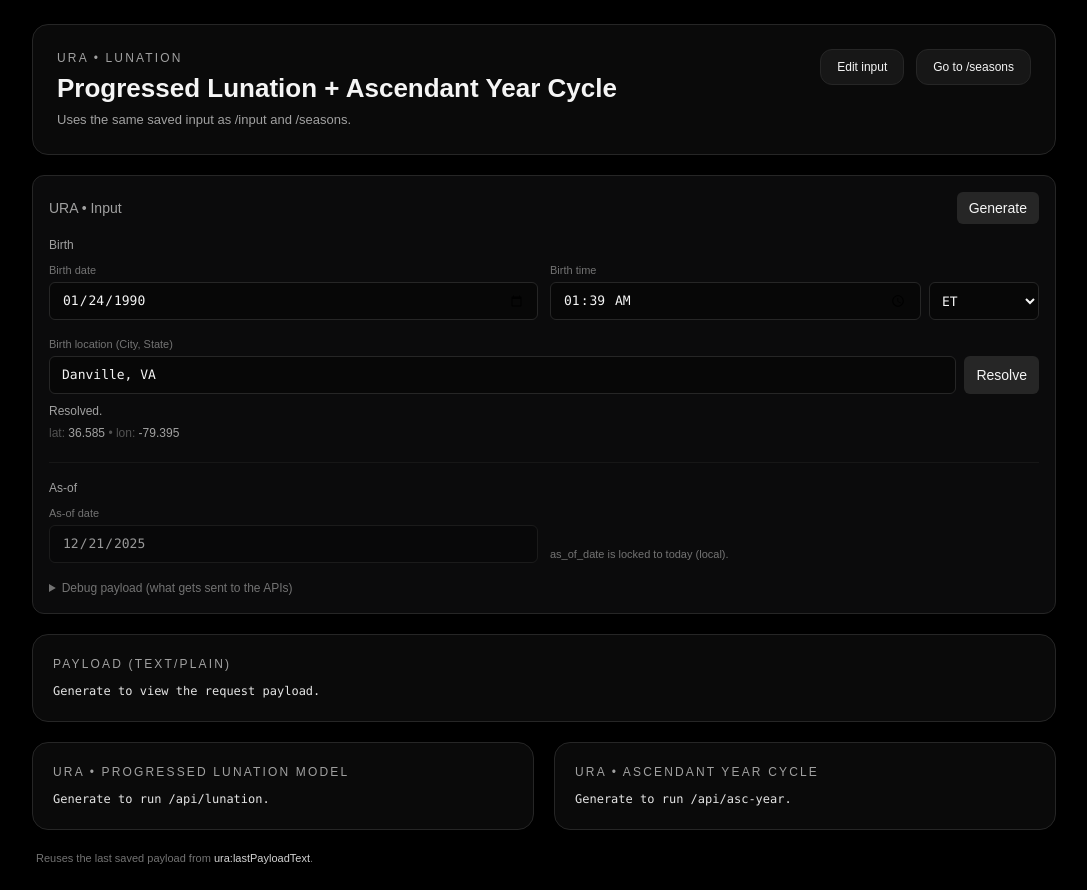
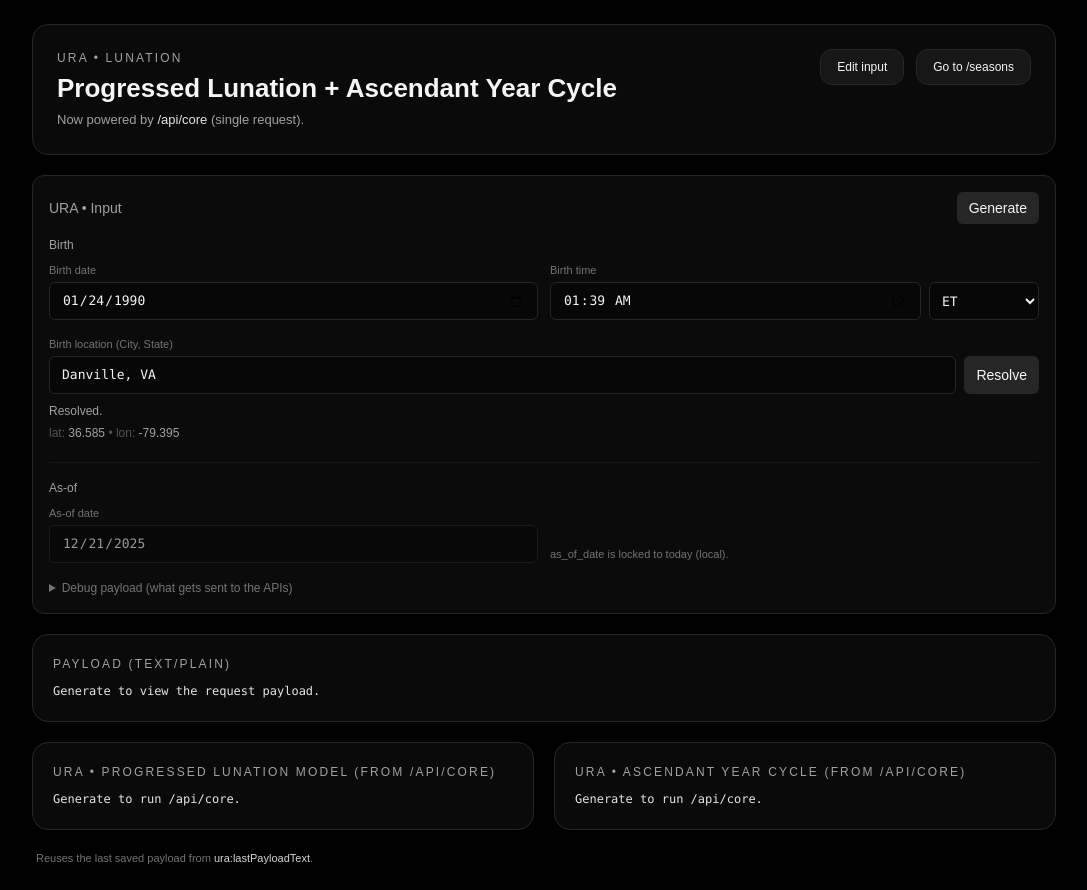
Before and after one commit to jaysperspective/URA, a Next.js app in the folder web/: page /lunation in a window 1280 px wide. Shown: the whole page, without its empty margins (96-1183 px from the left). Built offline with nearby package versions, Linux system fonts and the light colour scheme.

Commit message:
Update page.tsx

```diff
--- a/web/src/app/lunation/page.tsx
+++ b/web/src/app/lunation/page.tsx
@@ -118,22 +118,23 @@ export default function LunationConsolePage() {
     setLunationOut("");
     setAscYearOut("");
 
-    const [lun, asc] = await Promise.all([
-      postText("/api/lunation", payloadText),
-      postText("/api/asc-year", payloadText),
-    ]);
+    // ✅ Single Core API call
+    const core = await postText("/api/core", payloadText);
 
-    if (!lun.res.ok || lun.data?.ok === false) {
-      setLunationOut(pretty({ status: lun.res.status, error: lun.data?.error, data: lun.data }));
-    } else {
-      setLunationOut(lun.data?.text ? String(lun.data.text) : pretty(lun.data));
+    if (!core.res.ok || core.data?.ok === false) {
+      const err = pretty({ status: core.res.status, error: core.data?.error, data: core.data });
+      setLunationOut(err);
+      setAscYearOut(err);
+      return;
     }
 
-    if (!asc.res.ok || asc.data?.ok === false) {
-      setAscYearOut(pretty({ status: asc.res.status, error: asc.data?.error, data: asc.data }));
-    } else {
-      setAscYearOut(asc.data?.text ? String(asc.data.text) : pretty(asc.data));
-    }
+    // Prefer the structured outputs from /api/core
+    const lun = core.data?.derived?.lunation;
+    const asc = core.data?.derived?.ascYear;
+
+    // Keep the console vibe: show text if you want, otherwise show JSON
+    setLunationOut(lun ? pretty(lun) : core.data?.text ? String(core.data.text) : pretty(core.data));
+    setAscYearOut(asc ? pretty(asc) : core.data?.text ? String(core.data.text) : pretty(core.data));
   }
 
   return (
@@ -149,7 +150,7 @@ export default function LunationConsolePage() {
                 Progressed Lunation + Ascendant Year Cycle
               </div>
               <div className="mt-2 text-[13px] text-neutral-400">
-                Uses the same saved input as /input and /seasons.
+                Now powered by <span className="text-neutral-200">/api/core</span> (single request).
               </div>
             </div>
 
@@ -195,19 +196,19 @@ export default function LunationConsolePage() {
         <div className="grid grid-cols-1 lg:grid-cols-2 gap-5">
           <div className="rounded-2xl border border-neutral-800 bg-neutral-950 p-5">
             <div className="text-[12px] tracking-[0.18em] text-neutral-400 uppercase mb-2">
-              URA • Progressed Lunation Model
+              URA • Progressed Lunation Model (from /api/core)
             </div>
             <pre className="text-[12px] leading-5 whitespace-pre-wrap break-words text-neutral-200">
-              {lunationOut || "Generate to run /api/lunation."}
+              {lunationOut || "Generate to run /api/core."}
             </pre>
           </div>
 
           <div className="rounded-2xl border border-neutral-800 bg-neutral-950 p-5">
             <div className="text-[12px] tracking-[0.18em] text-neutral-400 uppercase mb-2">
-              URA • Ascendant Year Cycle
+              URA • Ascendant Year Cycle (from /api/core)
             </div>
             <pre className="text-[12px] leading-5 whitespace-pre-wrap break-words text-neutral-200">
-              {ascYearOut || "Generate to run /api/asc-year."}
+              {ascYearOut || "Generate to run /api/core."}
             </pre>
           </div>
         </div>
```
